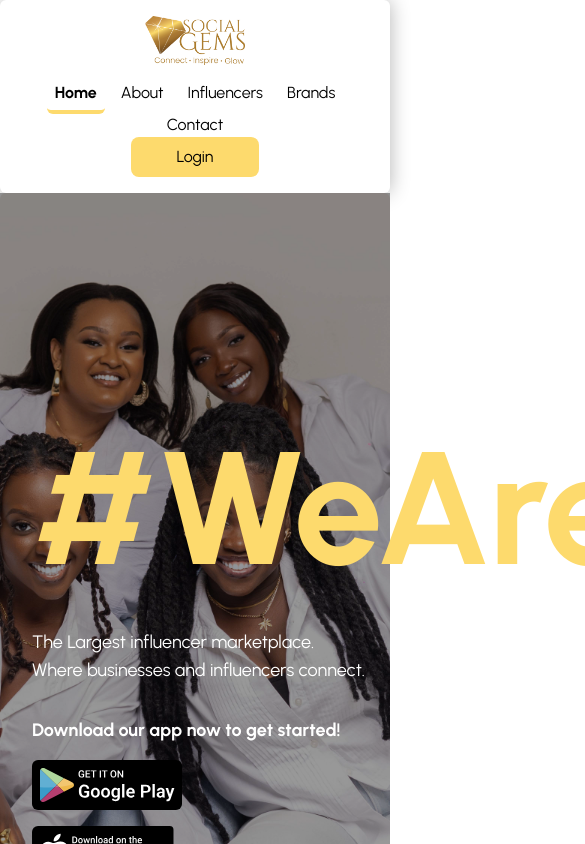
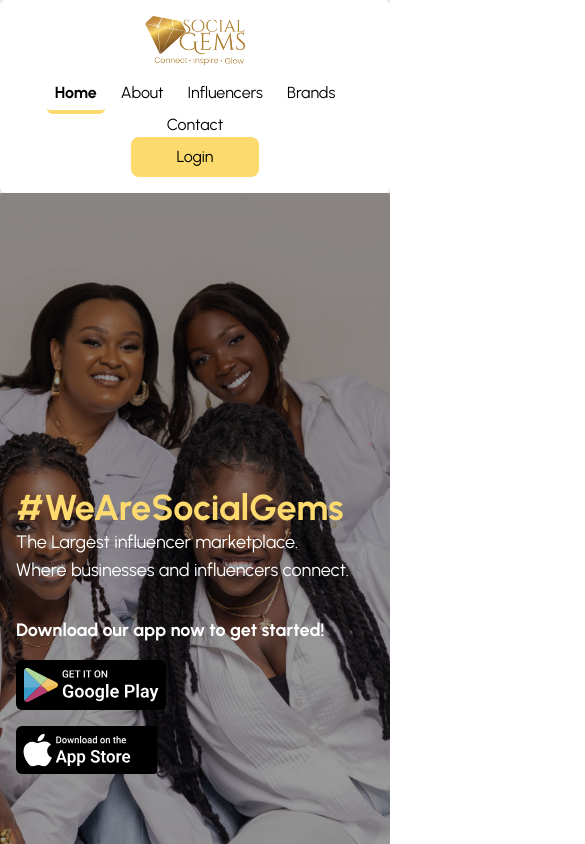
Before and after one commit to tek-juice/socialgems-website, a Next.js app in the folder socialgems/: page / in a window 390 px wide. Shown: the top 844 px of the page, 585 px wide, since content can reach past the window. Built offline with nearby package versions, Linux system fonts and the light colour scheme.

Commit message:
fixed smaller screen view

```diff
--- a/socialgems/src/app/page.tsx
+++ b/socialgems/src/app/page.tsx
@@ -1,8 +1,8 @@
-'use client'
+'use client';
 import Image from "next/image";
 import Link from "next/link";
 import ComingSoonModal from "./components/comingSoonModal"; // Import the modal
-import Navbar from "./components/navbar"
+import Navbar from "./components/navbar";
 import Footer from "./components/footer";
 import { useState, useEffect } from 'react';
 import Router from "next/router";
@@ -42,20 +42,20 @@ export default function Home() {
   }, []); // Empty dependency array ensures this runs only once on mount
 
   return (
-    <div className="min-h-screen flex flex-col relative bg-white">
+    <div className="min-h-screen flex flex-col relative bg-white overflow-x-hidden">
+      <Navbar />
 
-      <Navbar />
       {/* Hero Section */}
-      <section className="relative h-screen flex flex-col items-center justify-center text-center py-20 px-4 md:px-8">
+      <section className="relative h-screen flex flex-col items-center justify-center text-center py-20 px-4 md:px-8 overflow-hidden">
         <Image
           src="/SG-web-banner.jpg"
           alt="Hero Image"
           layout="fill"
           className="w-full z-0 object-cover rounded-md"
-          />
+        />
         {/* Overlay Text and Call to Action */}
-        <div className="absolute inset-0 flex flex-col items-start justify-center text-left text-white bg-black/40 z-10 pl-8 md:pl-16">
-          <h1 className="text-10xl text-gold md:text-5xl font-bold mt-8" data-aos="fade-up">
+        <div className="absolute inset-0 flex flex-col items-start justify-center text-left text-white bg-black/40 z-10 px-4 md:pl-16">
+          <h1 className="text-4xl md:text-5xl font-bold mt-8 text-gold" data-aos="fade-up">
             #WeAreSocialGems
           </h1>
           <div>
@@ -64,7 +64,7 @@ export default function Home() {
             </p>
           </div>
 
-         {/* Call to Action Buttons */}
+          {/* Call to Action Buttons */}
           <div className="flex flex-col items-start" data-aos="fade-up">
             {/* Paragraph */}
             <p className="text-lg text-white font-bold md:text-lg mb-4 max-w-2xl">
@@ -103,12 +103,11 @@ export default function Home() {
             <ComingSoonModal isOpen={isModalOpen} onClose={handleCloseModal} />
           </div>
         </div>
-
       </section>
 
+      {/* Rest of the Sections */}
       <section className="bg-white py-12">
         <div className="container mx-auto px-4">
-
           {/* First Section: Connect, Inspire, Glow */}
           <div className="mb-12">
             {/* Connect, Inspire, Glow Row */}
@@ -121,7 +120,7 @@ export default function Home() {
                     alt="Connect Image"
                     width={400}
                     height={400}
-                    className="rounded-md"
+                    className="rounded-md w-full h-auto"
                   />
                 </div>
                 <div className="flex items-center justify-center w-12 h-12 bg-gold rounded-full mb-4">
@@ -147,7 +146,7 @@ export default function Home() {
                     alt="Inspire Image"
                     width={400}
                     height={400}
-                    className="rounded-md"
+                    className="rounded-md w-full h-auto"
                   />
                 </div>
                 <div className="flex items-center justify-center w-12 h-12 bg-amber-600 rounded-full mb-4">
@@ -173,7 +172,7 @@ export default function Home() {
                     alt="Glow Image"
                     width={400}
                     height={400}
-                    className="rounded-md"
+                    className="rounded-md w-full h-auto"
                   />
                 </div>
                 <div className="flex items-center justify-center w-12 h-12 bg-brown rounded-full mb-4">
@@ -330,7 +329,7 @@ export default function Home() {
                 alt="Mission Image"
                 width={500}
                 height={300}
-                className="rounded-md"
+                className="rounded-md w-full h-auto"
               />
             </div>
           </div>
```
